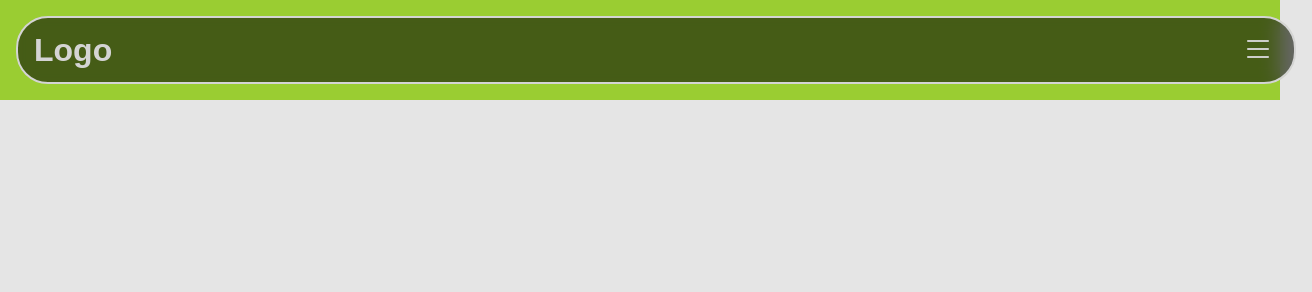
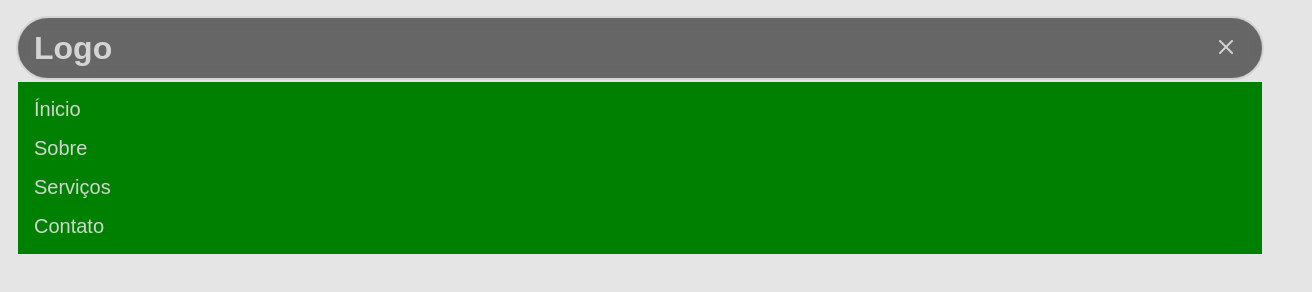
Before and after one commit to Devtamarafelix/Manipulando-DOM, a plain HTML site: page index.html in a window 1280 px wide. Both pictures are taken after a click on the button "Abrir Menu". Shown: the whole page, 1312 px wide, since content can reach past the window. Drawn offline with nearby package versions, Linux system fonts and the light colour scheme; a web font is replaced by a local one.

Commit message:
feat: cria menu hamburguer

```diff
--- a/index.html
+++ b/index.html
@@ -43,7 +43,7 @@
     </div>
   </header>
 
-  <script src="menu.js"></script>
+  <script src="menu-hamburguer.js"></script>
 </body>
 
 </html>
--- /dev/null
+++ b/menu-hamburguer.js
@@ -0,0 +1,24 @@
+const btnMenu = document.getElementById("btn-menu");
+const navPrincipal = document.getElementById("navegacao-primaria");
+const icone = btnMenu.querySelector("I");
+
+
+btnMenu.addEventListener("click", abrirMenu)
+
+function abrirMenu() {
+    // navPrincipal.style.display = "block"
+
+    navPrincipal.classList.toggle("nav-ativa")
+
+    const menuAberto = navPrincipal.classList.contains("nav-ativa")
+
+    btnMenu.setAttribute("aria-expanded", menuAberto)
+
+    if (menuAberto) {
+        icone.classList.remove("bi-list")
+        icone.classList.add("bi-x")
+    } else{
+        icone.classList.remove("bi-x")
+        icone.classList.add("bi-list")
+    }
+}
--- a/menu.js
+++ /dev/null
@@ -1,7 +0,0 @@
-const btnMenu = document.getElementById('btn-menu')
-
-btnMenu.addEventListener ("click", menu())
-
-function abrirMenu() {
-    console.log("Clicou no button")
-}
--- a/style.css
+++ b/style.css
@@ -4,12 +4,13 @@
   --color-white: #ffffff;
   --color-neutral-200: #e5e5e5;
   --color-neutral-300: #d4d4d4;
+  --backdrop-color: #0000008d;
 }
 
 * {
   margin: 0;
   padding: 0;
-  box-sizing: content-box;
+  box-sizing: border-box;
   text-decoration: none;
   list-style: none;
 }
@@ -18,13 +19,6 @@ body {
   background-color: var(--color-neutral-200);
   font-family: var(--font-primaria);
 }
-
-header {
-
-  /* remover - apenas de teste */
-  background-color: yellowgreen;
-}
-
 
 a {
   color: inherit;
@@ -42,7 +36,7 @@ a {
 }
 
 .header {
-  background-color: #0000008d;
+  background-color: var(--backdrop-color);
   backdrop-filter: blur(10px);
 
   display: flex;
@@ -52,8 +46,10 @@ a {
   border-radius: 2rem;
   border: 0.125rem solid var(--color-neutral-300);
 
-  height: 3rem;
+  height: 4rem;
   padding: .5rem 1rem;
+
+  position: relative;
 }
 
 .header a {
@@ -72,3 +68,28 @@ a {
 .header nav {
   display: none;
 }
+
+/* classe para exibir o menu - será utilizada pelo JS */
+.header nav.nav-ativa {
+  display: flex;
+  flex-direction: column;
+
+  /* remover esse bg */
+  background-color: green;
+
+  position: absolute;
+  top: 4rem;
+  left: 0;
+  width: 100%;
+  padding: 1rem;
+}
+
+.header nav ul {
+  display: flex;
+  flex-direction: column;
+  gap: 1rem;
+}
+
+.header nav ul li a {
+  font-size: 1.25rem;
+}
```
